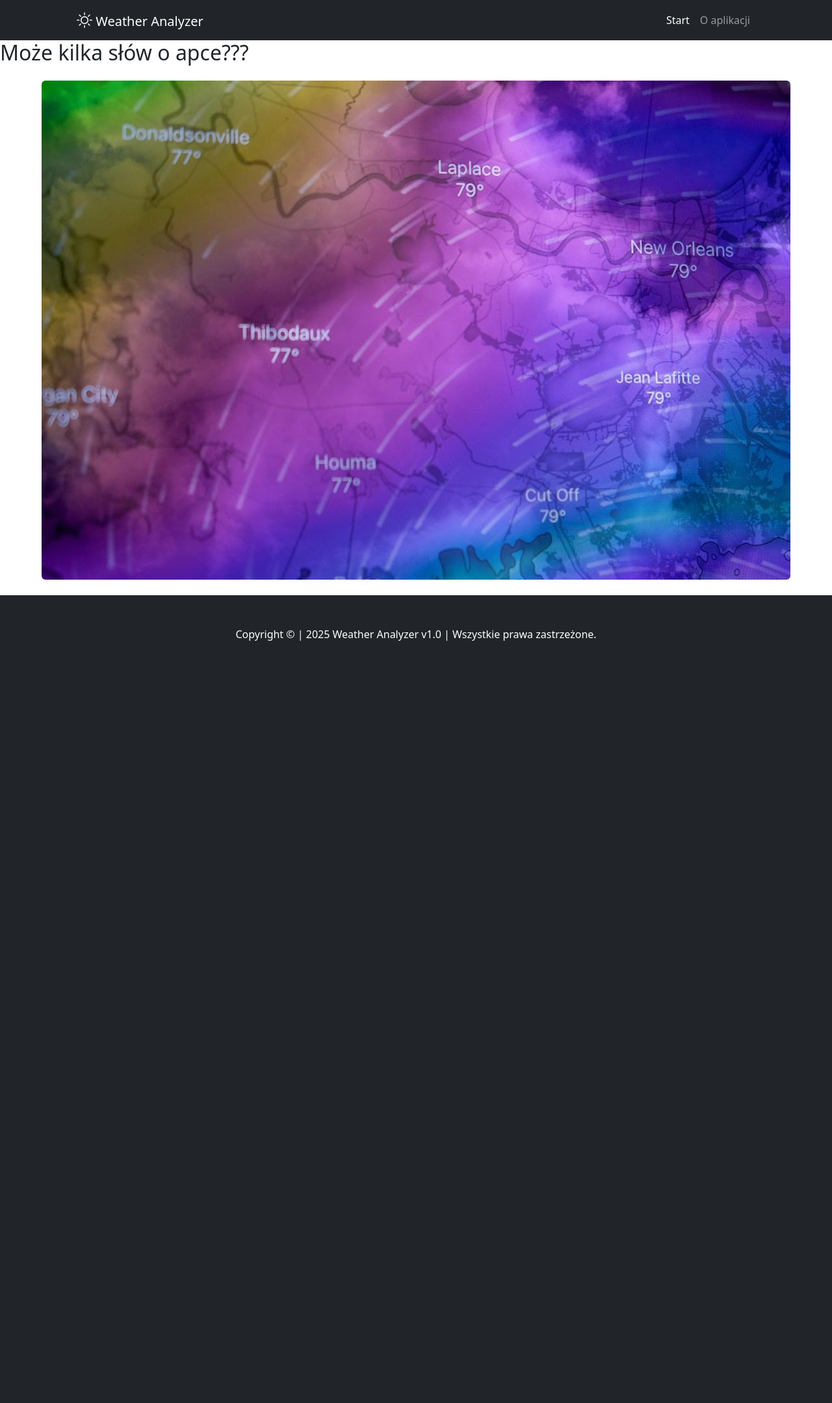
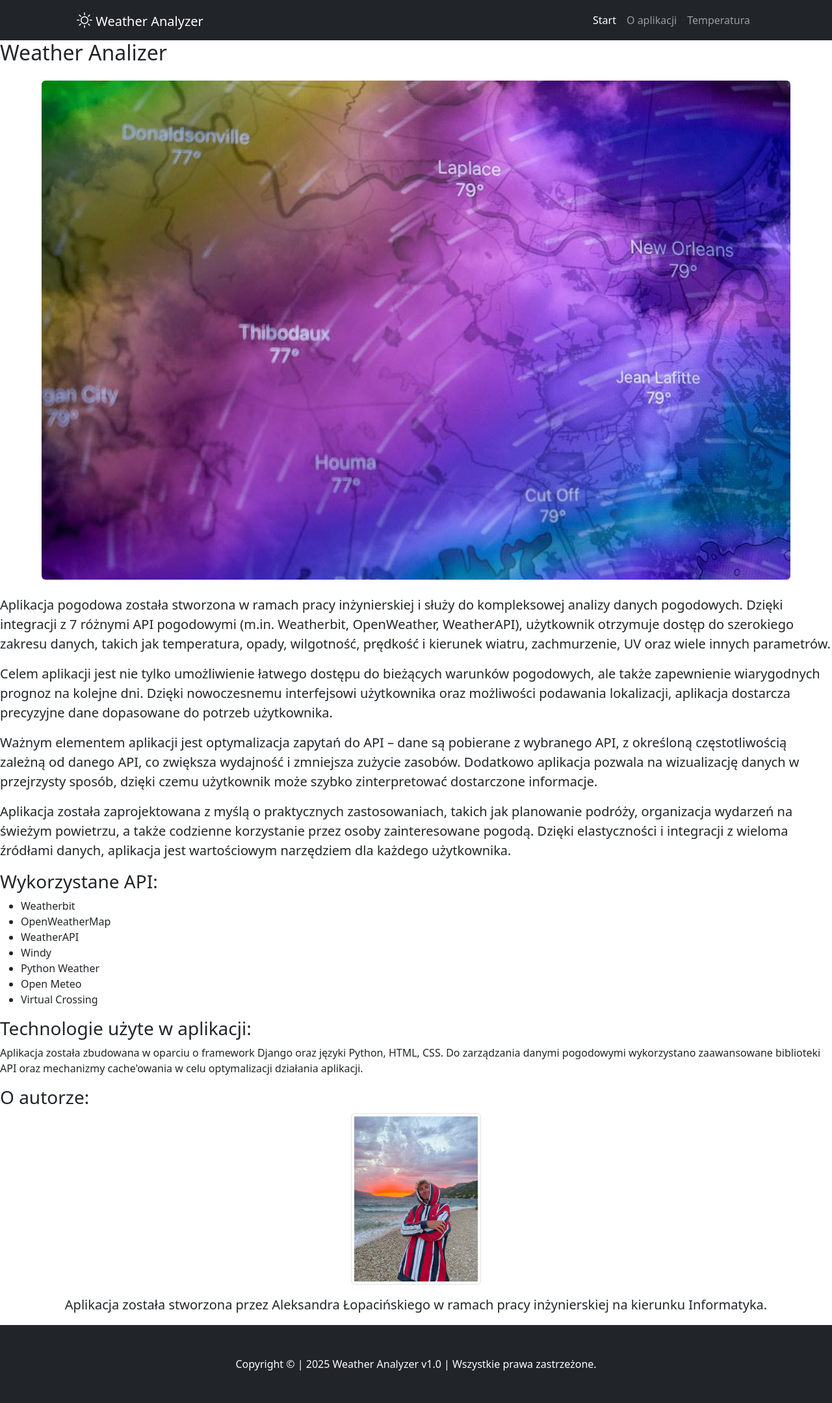
Before and after one commit to loalex/weather_analysis, a Django app: page /about/ in a window 1280 px wide. Shown: the whole page at 65% size. Before the commit the page ends 986 px from the top, so only its background shows below. Run offline with Django 5.2, Linux system fonts and the light colour scheme; some libraries are stand-ins or nearby versions.

```diff
--- a/analyzer/urls.py
+++ b/analyzer/urls.py
@@ -2,7 +2,7 @@ from django.urls import path
 
 from .views import (index, fetch_windy_data, fetch_weatherapp_data,
                     fetch_weatherapi_data, getweather, fetch_weatherbit_data,
-                    fetch_virtualcrossing_data, fetch_open_meteo_data, about)
+                    fetch_virtualcrossing_data, fetch_open_meteo_data, about, compare_temperatures)
 
 app_name = "analyzer"
 
@@ -15,6 +15,6 @@ urlpatterns = [
     path("weather-bit/", fetch_weatherbit_data, name="weather-bit"),
     path("virtualcrossing/", fetch_virtualcrossing_data, name="virtualcrossing"),
     path("open-meteo/", fetch_open_meteo_data, name="open-meteo"),
-    path("about/", about, name="about")
-
+    path("about/", about, name="about"),
+    path('compare_temperatures/', compare_temperatures, name='compare_temperatures')
 ]
--- a/analyzer/views.py
+++ b/analyzer/views.py
@@ -1,10 +1,9 @@
-from datetime import datetime, timedelta
+from datetime import datetime
 import json
 import math
 import urllib
 
 from django.shortcuts import render
-from django.core.cache import cache
 from geopy.geocoders import Nominatim
 from open_meteo import OpenMeteo
 from open_meteo.models import DailyParameters, HourlyParameters
@@ -13,13 +12,16 @@ import requests
 from weatherapi import WeatherPoint
 from weatherbit.api import Api
 from urllib.parse import quote
+from collections import defaultdict
+from geopy.geocoders import Nominatim
+from datetime import datetime
+from dateutil.parser import parse
 
 loc = Nominatim(user_agent="Geopy Library")
 
 
 def index(request):
     return render(request, "index.html")
-
 
 def fetch_windy_data(request):
     API_KEY = "tvt0g6AqPDQ5tYN2e58BAVvAoRrjAaH3"
@@ -94,7 +96,6 @@ def fetch_windy_data(request):
         else:
             # print(response.json())
             print(f"Błąd podczas pobierania danych: {response.status_code}")
-            # print(f"Treść odpowiedzi: {response.text}")
             return None
     except requests.RequestException as e:
         print(f"Wystąpił błąd sieci: {e}")
@@ -420,7 +421,7 @@ def fetch_virtualcrossing_data(request):
         for day in forecast_data.get("days", []):
             for hour in day.get("hours", []):
                 hourly_forecast_data.append(
-                    {
+                    {   "date": day["datetime"],
                         "time": hour["datetime"],
                         "temperature": hour["temp"],
                         "precipitation": hour.get("precip", 0),
@@ -451,5 +452,123 @@ def fetch_virtualcrossing_data(request):
         return render(request, "error.html", {"message": "Nie można połączyć się z API."})
 
 
+async def compare_temperatures(request):
+    city = request.GET.get("localization_query", "Gdynia")
+    geolocator = Nominatim(user_agent="weather_comparison_app")
+    location = geolocator.geocode(city)
+
+    if not location:
+        return render(request, "error.html", {"message": "Nie znaleziono lokalizacji."})
+
+    latitude, longitude = location.latitude, location.longitude
+
+    windy_api_key = "tvt0g6AqPDQ5tYN2e58BAVvAoRrjAaH3"
+    windy_url = "https://api.windy.com/api/point-forecast/v2"
+    windy_payload = {
+        "lat": latitude,
+        "lon": longitude,
+        "model": "gfs",
+        "parameters": ["dewpoint", "rh"],
+        "levels": ["surface"],
+        "key": windy_api_key,
+    }
+    windy_headers = {"Content-Type": "application/json"}
+    windy_temperatures = []
+    windy_times = []
+
+    try:
+        windy_response = requests.post(windy_url, headers=windy_headers, json=windy_payload)
+        if windy_response.status_code == 200:
+            windy_data = windy_response.json()
+            for timestamp, dewpoint, rh in zip(
+                    windy_data["ts"], windy_data["dewpoint-surface"], windy_data["rh-surface"]
+            ):
+                time = datetime.fromtimestamp(timestamp / 1000).strftime("%Y-%m-%d %H:%M:%S")
+                dewpoint_celsius = dewpoint - 273.15
+                a, b = 17.625, 243.04
+                alpha = math.log(rh / 100) + (a * dewpoint_celsius) / (b + dewpoint_celsius)
+                temperature = (b * alpha) / (a - alpha)
+                windy_times.append(time)
+                windy_temperatures.append(round(temperature, 2))
+        else:
+            print(f"Błąd Windy API: {windy_response.status_code}")
+    except Exception as e:
+        print(f"Błąd połączenia z Windy API: {e}")
+
+    weather_api_key = "32ac4dbcfb684f52b9275344240311"
+    weather_url = f"https://api.weatherapi.com/v1/forecast.json?key={weather_api_key}&q={city}&days=3"
+    weather_temperatures = []
+    weather_times = []
+
+    try:
+        weather_response = requests.get(weather_url)
+        if weather_response.status_code == 200:
+            weather_data = weather_response.json()
+            for day in weather_data["forecast"]["forecastday"]:
+                for hour in day["hour"]:
+                    weather_times.append(hour["time"])
+                    weather_temperatures.append(hour["temp_c"])
+        else:
+            print(f"Błąd WeatherAPI: {weather_response.status_code}")
+    except Exception as e:
+        print(f"Błąd połączenia z WeatherAPI: {e}")
+
+    python_weather_temperatures = []
+    python_weather_times = []
+
+    try:
+        async with python_weather.Client(unit=python_weather.IMPERIAL) as client:
+            weather = await client.get(city)
+            for daily in weather:
+                for hourly in daily:
+                    time = f"{daily.date} {hourly.time}"
+                    temp_celsius = round((hourly.temperature - 32) * 5 / 9, 2)  # Fahrenheit -> Celsius
+                    python_weather_times.append(time)
+                    python_weather_temperatures.append(temp_celsius)
+    except Exception as e:
+        print(f"Błąd Python-Weather: {e}")
+
+    open_meteo_temperatures = []
+    open_meteo_times = []
+
+    try:
+        async with OpenMeteo() as open_meteo:
+            forecast = await open_meteo.forecast(
+                latitude=latitude,
+                longitude=longitude,
+                hourly=["temperature_2m"]
+            )
+            open_meteo_times = forecast.hourly.time
+            open_meteo_temperatures = forecast.hourly.temperature_2m
+    except Exception as e:
+        print(f"Błąd OpenMeteo: {e}")
+
+    comparison_data = []
+    for w_time, w_temp in zip(windy_times, windy_temperatures):
+        weather_temp = next((t for t, t_time in zip(weather_temperatures, weather_times) if parse(t_time) == parse(w_time)), None)
+        python_temp = next((t for t, t_time in zip(python_weather_temperatures, python_weather_times) if parse(t_time) == parse(w_time)), None)
+        open_meteo_temp = next(
+            (
+                t
+                for t, t_time in zip(open_meteo_temperatures, open_meteo_times)
+                if (t_time if isinstance(t_time, datetime) else parse(t_time)) ==
+                   (w_time if isinstance(w_time, datetime) else parse(w_time))
+            ),
+            None,
+        )
+
+        comparison_data.append({
+            "time": w_time,
+            "windy_temp": w_temp,
+            "weather_temp": weather_temp,
+            "python_temp": python_temp,
+            "open_meteo_temp": open_meteo_temp,
+        })
+
+    return render(request, "compare_temperatures.html", {
+        "city": city,
+        "comparison_data": comparison_data,
+    })
+
 def about(request):
     return render(request, "about.html")
--- a/templates/about.html
+++ b/templates/about.html
@@ -1,15 +1,50 @@
 {% extends 'base.html' %}
 {% load static %}
-
 
 {% block content %}
 
     <h2>
-        Może kilka słów o apce???
+        Weather Analizer
     </h2>
 
     <div class="text-center mt-4 mb-4">
-      <img src="{% static 'images/weather_analysis.jpg' %}" class="rounded" alt="...">
+      <img src="{% static 'images/weather_analysis.jpg' %}" class="rounded" alt="Analiza pogody">
     </div>
 
-{%  endblock content %}
+    <p class="fs-5">
+        Aplikacja pogodowa została stworzona w ramach pracy inżynierskiej i służy do kompleksowej analizy danych pogodowych. Dzięki integracji z 7 różnymi API pogodowymi (m.in. Weatherbit, OpenWeather, WeatherAPI), użytkownik otrzymuje dostęp do szerokiego zakresu danych, takich jak temperatura, opady, wilgotność, prędkość i kierunek wiatru, zachmurzenie, UV oraz wiele innych parametrów.
+    </p>
+
+    <p class="fs-5">
+        Celem aplikacji jest nie tylko umożliwienie łatwego dostępu do bieżących warunków pogodowych, ale także zapewnienie wiarygodnych prognoz na kolejne dni. Dzięki nowoczesnemu interfejsowi użytkownika oraz możliwości podawania lokalizacji, aplikacja dostarcza precyzyjne dane dopasowane do potrzeb użytkownika.
+    </p>
+
+    <p class="fs-5">
+        Ważnym elementem aplikacji jest optymalizacja zapytań do API – dane są pobierane z wybranego API, z określoną częstotliwością zależną od danego API, co zwiększa wydajność i zmniejsza zużycie zasobów. Dodatkowo aplikacja pozwala na wizualizację danych w przejrzysty sposób, dzięki czemu użytkownik może szybko zinterpretować dostarczone informacje.
+    </p>
+
+    <p class="fs-5">
+        Aplikacja została zaprojektowana z myślą o praktycznych zastosowaniach, takich jak planowanie podróży, organizacja wydarzeń na świeżym powietrzu, a także codzienne korzystanie przez osoby zainteresowane pogodą. Dzięki elastyczności i integracji z wieloma źródłami danych, aplikacja jest wartościowym narzędziem dla każdego użytkownika.
+    </p>
+
+    <h3>Wykorzystane API:</h3>
+    <ul>
+        <li>Weatherbit</li>
+        <li>OpenWeatherMap</li>
+        <li>WeatherAPI</li>
+        <li>Windy</li>
+        <li>Python Weather</li>
+        <li>Open Meteo</li>
+        <li>Virtual Crossing</li>
+    </ul>
+
+    <h3>Technologie użyte w aplikacji:</h3>
+    <p>Aplikacja została zbudowana w oparciu o framework Django oraz języki Python, HTML, CSS. Do zarządzania danymi pogodowymi wykorzystano zaawansowane biblioteki API oraz mechanizmy cache'owania w celu optymalizacji działania aplikacji.</p>
+
+    <h3>O autorze:</h3>
+    <div class="text-center">
+        <img src="{% static 'images/IMG-3041.jpg' %}" class="img-thumbnail" alt="Aleksander Łopaciński" style="width: 200px;">
+        <p class="fs-5 mt-3">Aplikacja została stworzona przez Aleksandra Łopacińskiego w ramach pracy inżynierskiej na kierunku Informatyka.</p>
+    </div>
+
+{% endblock content %}
--- a/templates/base.html
+++ b/templates/base.html
@@ -32,6 +32,7 @@
                     <ul class="navbar-nav ms-auto mb-2 mb-lg-0">
                         <li class="nav-item"><a class="nav-link active" aria-current="page" href="{% url 'analyzer:index' %}">Start</a></li>
                         <li class="nav-item"><a class="nav-link" href="{%  url 'analyzer:about' %}">O aplikacji</a></li>
+                        <li class="nav-item"><a class="nav-link" href="{%  url 'analyzer:compare_temperatures' %}">Temperatura</a></li>
                     </ul>
                 </div>
             </div>
--- a/templates/index.html
+++ b/templates/index.html
@@ -15,8 +15,9 @@
     Centrum prognoz pogodowych
     <img src="{% static 'images/sun_icon.png' %}" alt="Sunny Icon" style="width: 30px; vertical-align: middle;">
 </h1>
-                    <p class="fs-4">Aplikacja umożliwia .................................</p>
-                    <p class="fs-4">Dane pobierane są z .................................</p>
+                    <p class="fs-4">Aplikacja umożliwia łatwe sprawdzanie aktualnych i prognozowanych warunków pogodowych dla wybranej lokalizacji, dzięki czemu użytkownik może szybko zaplanować swoje działania.</p>
+                    <p class="fs-4">Dane pobierane są z profesjonalnego API pogodowego, które dostarcza precyzyjne i wiarygodne informacje o temperaturze, opadach, prędkości wiatru, zachmurzeniu oraz innych parametrach atmosferycznych.</p>
+
                     <p class="fs-4">Domyślną lokalizacją jest Gdynia.</p>
 
 
--- a/templates/virtualcrossing.html
+++ b/templates/virtualcrossing.html
@@ -29,7 +29,8 @@
         <thead>
             <tr>
                 <th>Nr</th>
-                <th>Data i czas</th>
+                <th>Data</th>
+                <th>Godzina</th>
                 <th>Temperatura (°C)</th>
                 <th>Opady (mm)</th>
                 <th>Wilgotność (%)</th>
@@ -44,7 +45,8 @@
             {% for entry in forecast_data %}
             <tr>
                 <td>{{ forloop.counter }}</td>
-                <td>{{ entry.time }}</td>
+                <td>{{ entry.date }}</td>
+                <td>{{ entry.time|slice:"0:5" }}</td>
                 <td>{{ entry.temperature }}</td>
                 <td>{{ entry.precipitation }}</td>
                 <td>{{ entry.humidity }}</td>
```
Also changed, not shown: analyzer/templatetags/custom_filters.py (added, +7 -0 lines), templates/compare_temperatures.html (added, +42 -0 lines), static/images/IMG-3041.jpg (added).
